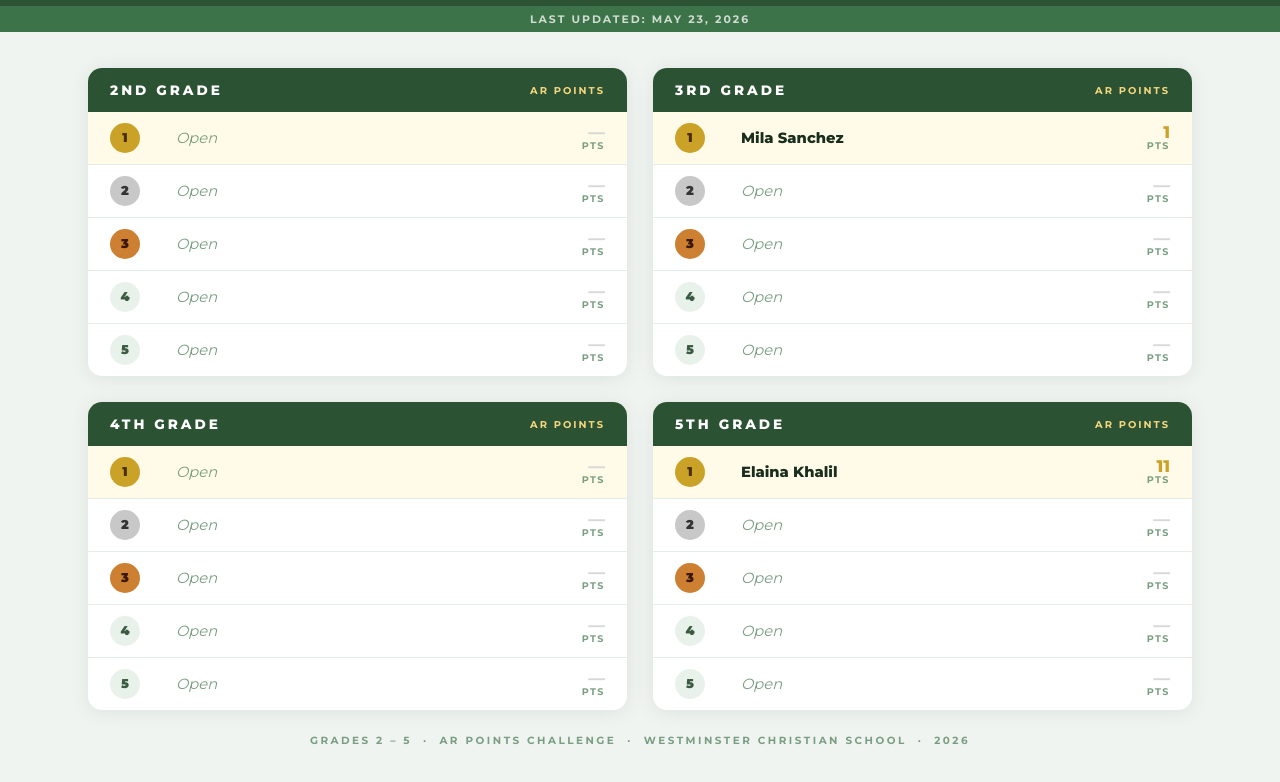
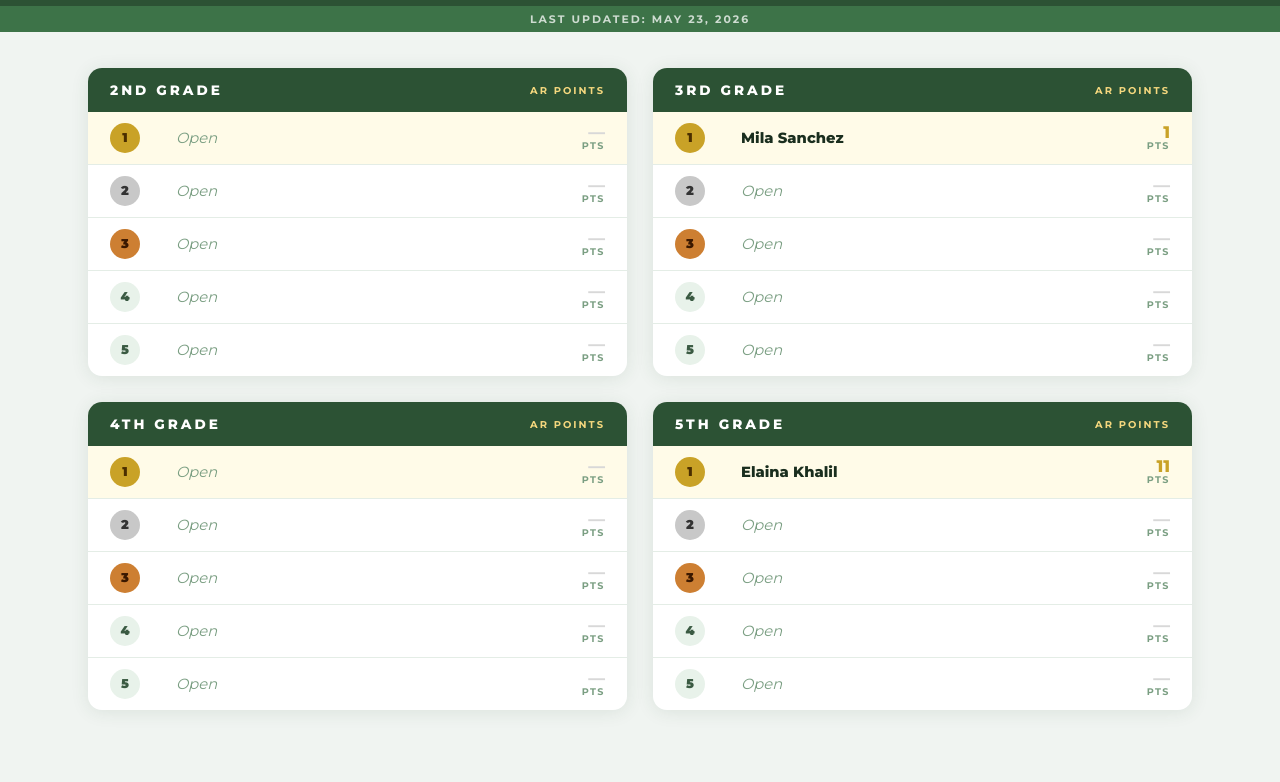
Before and after one commit to mglavach/student-leaderboard, a plain HTML site: page index.html in a window 1280 px wide. Shown: the part 204-986 px from the top of the page. Drawn offline with Linux system fonts and the light colour scheme.

Commit message:
Remove footer text

```diff
--- a/index.html
+++ b/index.html
@@ -308,9 +308,6 @@
   <!-- ── Content ─────────────────────────────────────────── -->
   <main class="container">
     <div class="grades-grid" id="gradesGrid"></div>
-    <div class="site-footer">
-      Grades 2 &ndash; 5 &nbsp;&middot;&nbsp; AR Points Challenge &nbsp;&middot;&nbsp; Westminster Christian School &nbsp;&middot;&nbsp; 2026
-    </div>
   </main>
 
   <!-- ── Render script ────────────────────────────────────── -->
```
